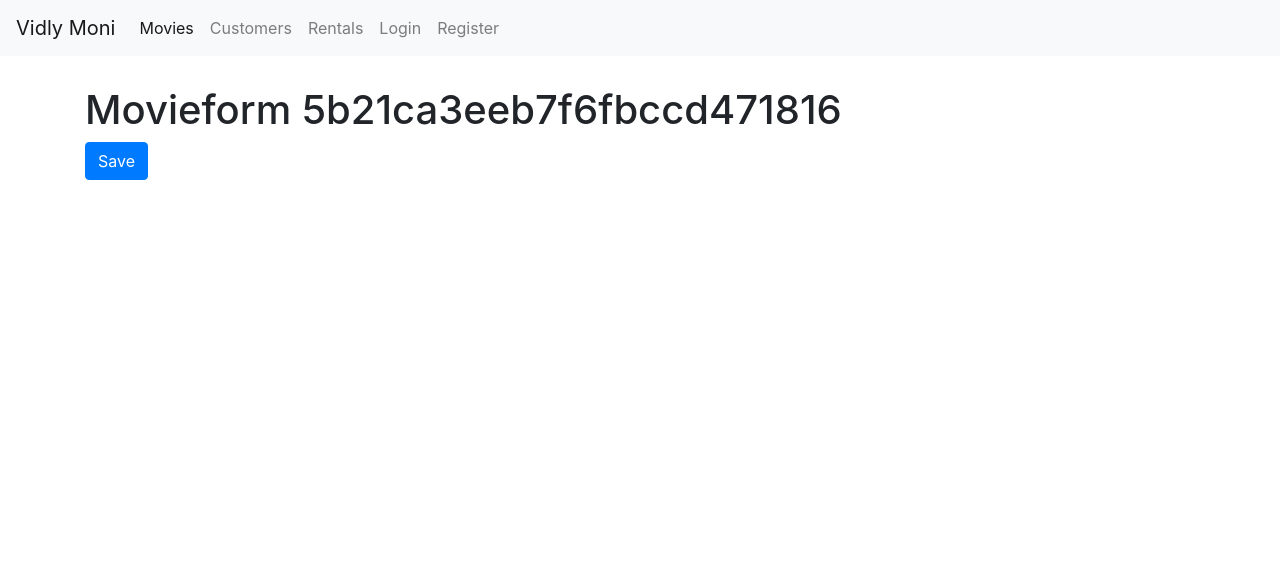
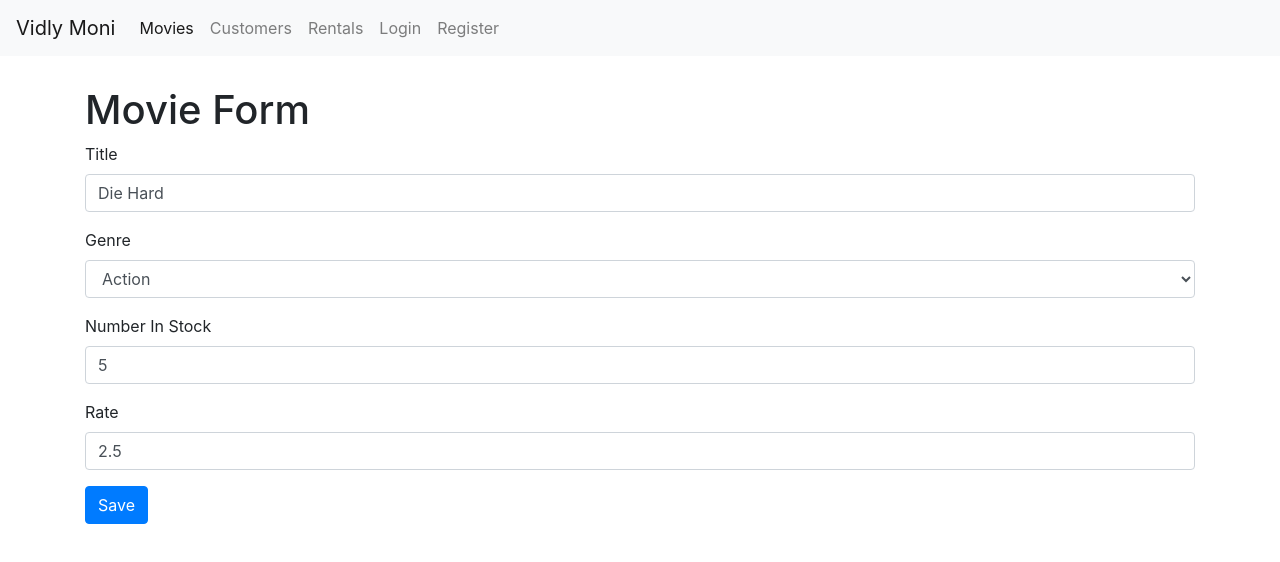
Before and after one commit to MonaliGanganeNeosoft/React-all, a React (Create React App) app: page /movies/5b21ca3eeb7f6fbccd471816 in a window 1280 px wide. Shown: the top 562 px of the page. Built offline with nearby package versions, Linux system fonts and the light colour scheme.

Commit message:
add new movie form work good

```diff
--- a/src/components/common/form.jsx
+++ b/src/components/common/form.jsx
@@ -1,6 +1,7 @@
 import React, { Component } from "react";
 import Joi from "joi-browser";
 import Input from "./input";
+import Select from "./select";
 class Form extends Component {
   state = {
     data: {},
@@ -58,6 +59,20 @@ class Form extends Component {
     );
   }
 
+  renderSelect(name, label, options) {
+    const { data, errors } = this.state;
+    return (
+      <Select
+        name={name}
+        value={data[name]}
+        label={label}
+        options={options}
+        onChange={this.handleChange}
+        error={errors[name]}
+      />
+    );
+  }
+
   renderInput(name, label, type = "text") {
     const { data, errors } = this.state;
     return (
--- /dev/null
+++ b/src/components/common/select.jsx
@@ -0,0 +1,18 @@
+import React from "react";
+const Select = ({ name, label, options, error, ...rest }) => {
+  return (
+    <div className="form-group">
+      <label htmlFor={name}>{label}</label>
+      <select name={name} id={name} {...rest} className="form-control">
+        <options value="" />
+        {options.map((option) => (
+          <option key={option._id} value={option._id}>
+            {option.name}
+          </option>
+        ))}
+      </select>
+      {error && <div className="alert alert-danger">{error}</div>}
+    </div>
+  );
+};
+export default Select;
--- a/src/components/movieForm.jsx
+++ b/src/components/movieForm.jsx
@@ -1,16 +1,76 @@
 import React from "react";
-const movieForm = ({ match, history }) => {
-  return (
-    <>
-      <h1>Movieform {match.params.id}</h1>
-      <button
-        className="btn btn-primary"
-        onClick={() => history.push("/movies")}
-      >
-        Save
-      </button>
-    </>
-  );
-};
+import Joi from "joi-browser";
+import Form from "./common/form";
+import { getMovie, saveMovie } from "../services/fakeMovieService";
+import { getGenres } from "../services/fakeGenreService";
 
-export default movieForm;
+class MovieForm extends Form {
+  state = {
+    data: {
+      title: "",
+      genreId: "",
+      numberInStock: "",
+      dailyRentalRate: "",
+    },
+    genres: [],
+    errors: {},
+  };
+  schema = {
+    _id: Joi.string(),
+    title: Joi.string().required().label("title"),
+    genreId: Joi.string().required().label("Genre"),
+    numberInStock: Joi.number()
+      .required()
+      .min(0)
+      .max(100)
+      .label("Number in Stock"),
+    dailyRentalRate: Joi.number()
+      .required()
+      .min(0)
+      .max(10)
+      .label("Daily Rental Rate"),
+  };
+  componentDidMount() {
+    const genres = getGenres();
+    this.setState({ genres });
+
+    const movieId = this.props.match.params.id;
+    if (movieId === "new") return;
+
+    const movie = getMovie(movieId);
+    if (!movie) return this.props.history.replace("/not-found");
+
+    this.setState({ data: this.mapToViewModel(movie) });
+  }
+
+  mapToViewModel(movie) {
+    return {
+      _id: movie._id,
+      title: movie.title,
+      genreId: movie.genre._id,
+      numberInStock: movie.numberInStock,
+      dailyRentalRate: movie.dailyRentalRate,
+    };
+  }
+  doSubmit = () => {
+    saveMovie(this.state.data);
+
+    this.props.history.push("/movies");
+  };
+  render() {
+    return (
+      <>
+        <h1>Movie Form</h1>
+        <form onSubmit={this.handleSubmit}>
+          {this.renderInput("title", "Title")}
+          {this.renderSelect("genreId", "Genre", this.state.genres)}
+          {this.renderInput("numberInStock", "Number In Stock", "number")}
+          {this.renderInput("dailyRentalRate", "Rate")}
+          {this.renderButton("Save")}
+        </form>
+      </>
+    );
+  }
+}
+
+export default MovieForm;
--- a/src/components/movies.jsx
+++ b/src/components/movies.jsx
@@ -6,6 +6,7 @@ import { paginate } from "../utils/paginate";
 import ListGroup from "./common/listGroup";
 import MoviesTable from "./moviesTable";
 import _ from "lodash";
+import { Link } from "react-router-dom";
 class Movies extends Component {
   state = {
     movies: [],
@@ -72,6 +73,13 @@ class Movies extends Component {
           />
         </div>
         <div className="col">
+          <Link
+            to="/movies/new"
+            className="btn btn-primary"
+            style={{ marginBottom: 20 }}
+          >
+            New Movie
+          </Link>
           <p>Showing {totalCount} movies in the database</p>
           <MoviesTable
             movies={movies}
--- a/src/services/fakeMovieService.js
+++ b/src/services/fakeMovieService.js
@@ -78,13 +78,13 @@ export function getMovie(id) {
 
 export function saveMovie(movie) {
   let movieInDb = movies.find((m) => m._id === movie._id) || {};
-  movieInDb.name = movie.name;
+  movieInDb.title = movie.title;
   movieInDb.genre = genresAPI.genres.find((g) => g._id === movie.genreId);
   movieInDb.numberInStock = movie.numberInStock;
   movieInDb.dailyRentalRate = movie.dailyRentalRate;
 
   if (!movieInDb._id) {
-    movieInDb._id = Date.now();
+    movieInDb._id = Date.now().toString();
     movies.push(movieInDb);
   }
 
```
